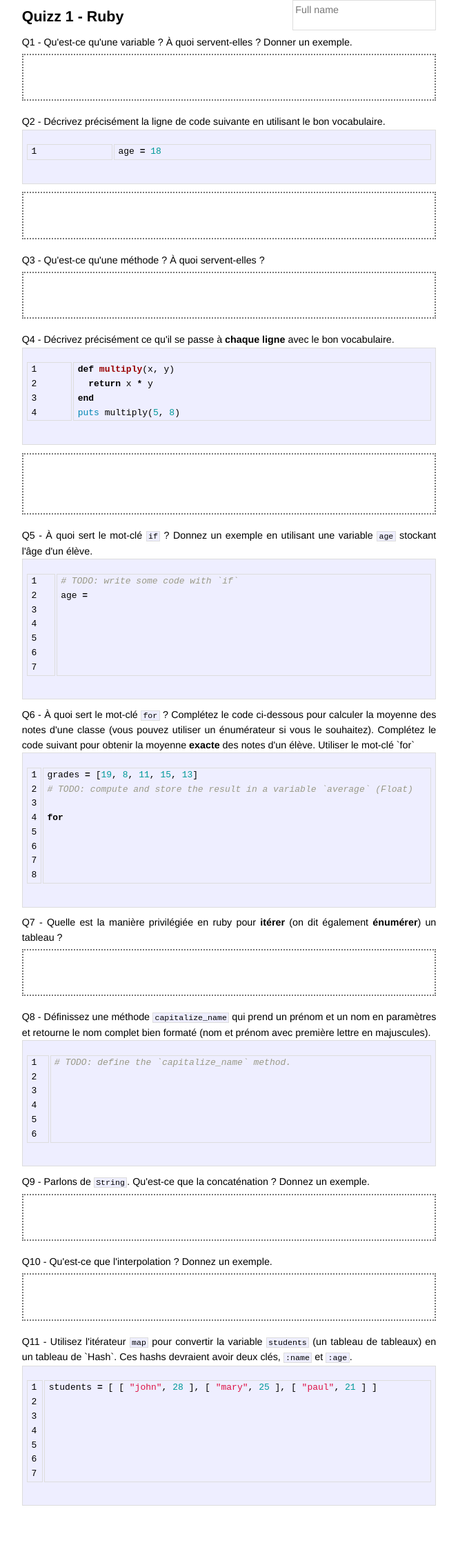
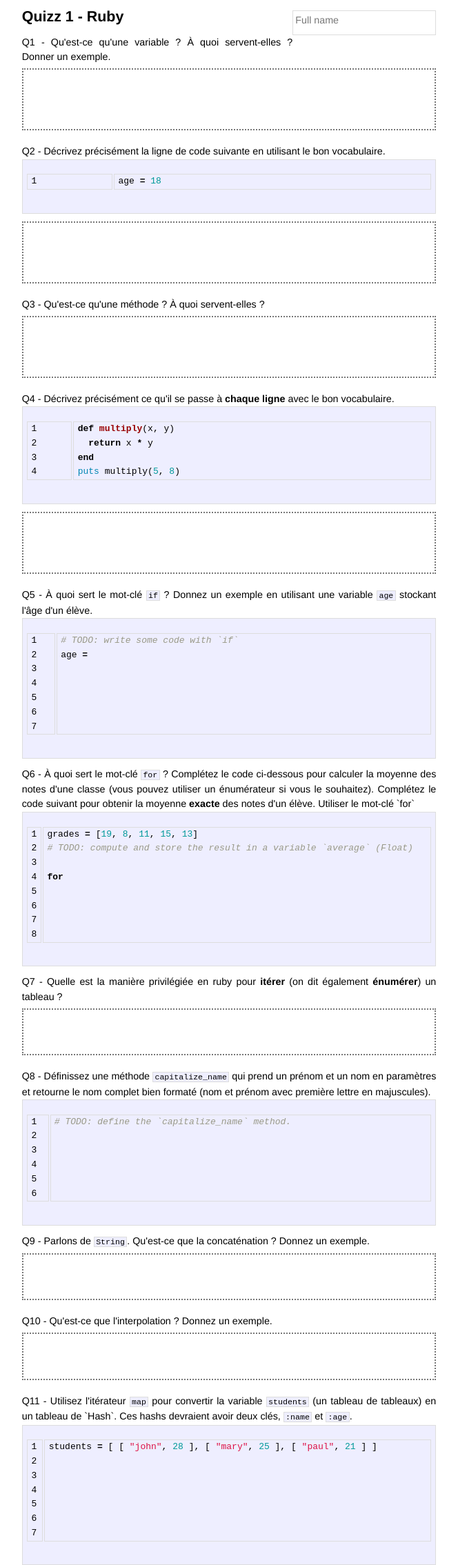
Before and after one commit to Eschults/quizzes, a Jekyll site: the page built from _posts/2014-01-01-quizz-1.fr.markdown, in a window 1280 px wide. Shown: the whole page at 69% size, without its empty margins (308-972 px from the left). Built offline with Jekyll 4.4.1, drawn with Linux system fonts in a browser that asks for light colours; before the commit the page ends 2183 px from its top, so only the background shows below that.

Commit message:
Layout for Fullname

````diff
--- a/_layouts/post.html
+++ b/_layouts/post.html
@@ -8,7 +8,7 @@
   <div class="site">
     <div class="post">
       <div class="right" style="margin-top: 36px;">
-        <div style="border: 1px solid #ddd; height: 2.5em; width: 200px; margin-top: -3.5em; color: #777; padding: 3px">
+        <div style="border: 1px solid #ddd; height: 2em; width: 200px; margin-top: -2.5em; color: #777; padding: 3px">
           Full name
         </div>
       </div>
--- a/_posts/2014-01-01-quizz-1.fr.markdown
+++ b/_posts/2014-01-01-quizz-1.fr.markdown
@@ -8,7 +8,7 @@
 <div class="question">
   Qu'est-ce qu'une variable ? À quoi servent-elles ? Donner un exemple.
 </div>
-<div class="answer"></div>
+<div class="big answer"></div>
 
 <div class="question">
   Décrivez précisément la ligne de code suivante en utilisant le bon vocabulaire.
@@ -18,13 +18,13 @@
 age = 18
 ```
 
-<div class="answer"></div>
+<div class="big answer"></div>
 
 <div class="question">
   Qu'est-ce qu'une méthode ? À quoi servent-elles ?
 </div>
 
-<div class="answer"></div>
+<div class="big answer"></div>
 
 <div class="question">
   Décrivez précisément ce qu'il se passe à <strong>chaque ligne</strong> avec
````
Also changed, not shown: Gemfile.lock, 7 other files.
